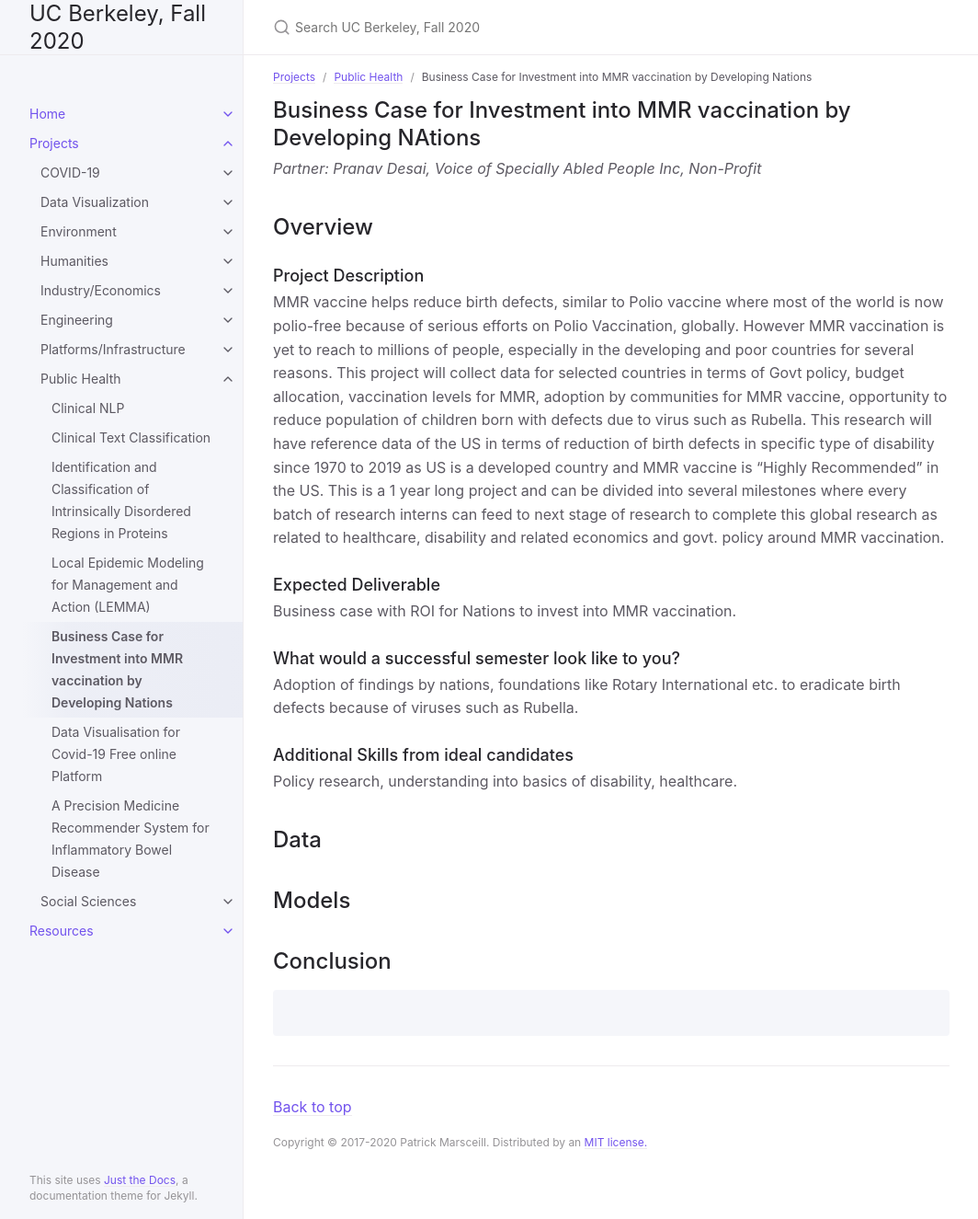
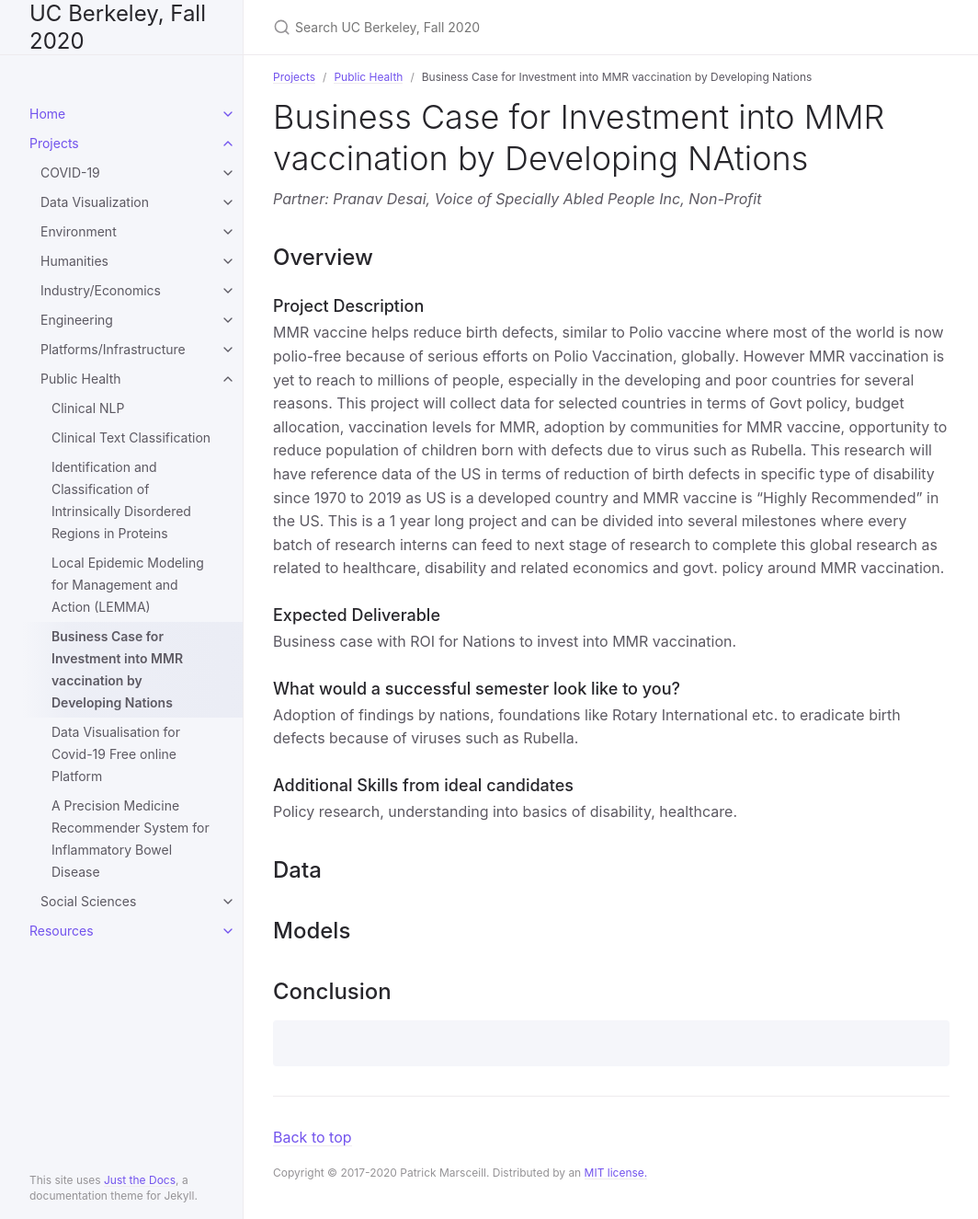
Before and after one commit to DS-Discovery/ds-discovery.github.io, a Jekyll site: the page built from Projects/Public Health/PH-Business Case for Investment into MMR vaccination by Developing NAtions.md, in a window 1280 px wide and 1325 px high. Shown: the whole window at 92% size, without its empty margins (107-1171 px from the left). Built offline with Jekyll 4.4.1, drawn with Linux system fonts in a browser that asks for light colours.

```diff
--- a/Projects/Public Health/PH-Business Case for Investment into MMR vaccination by Developing NAtions.md
+++ b/Projects/Public Health/PH-Business Case for Investment into MMR vaccination by Developing NAtions.md
@@ -7,7 +7,7 @@ nav_order: 4
 ---
 
 
-## Business Case for Investment into MMR vaccination by Developing NAtions
+# Business Case for Investment into MMR vaccination by Developing NAtions
 *Partner: Pranav Desai, Voice of Specially Abled People Inc, Non-Profit*
 
 ## Overview
```
